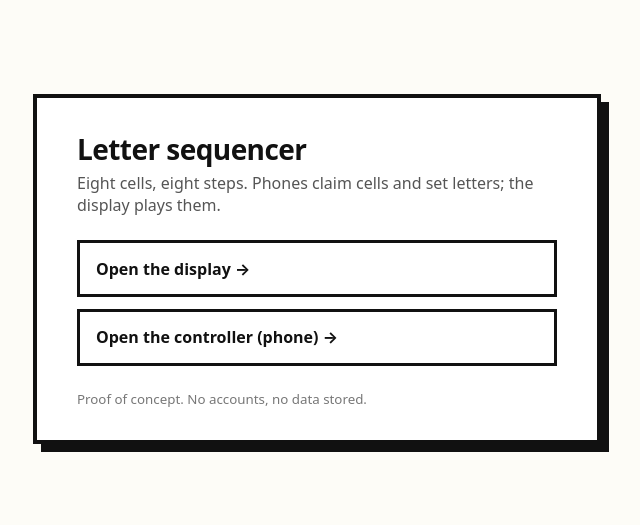
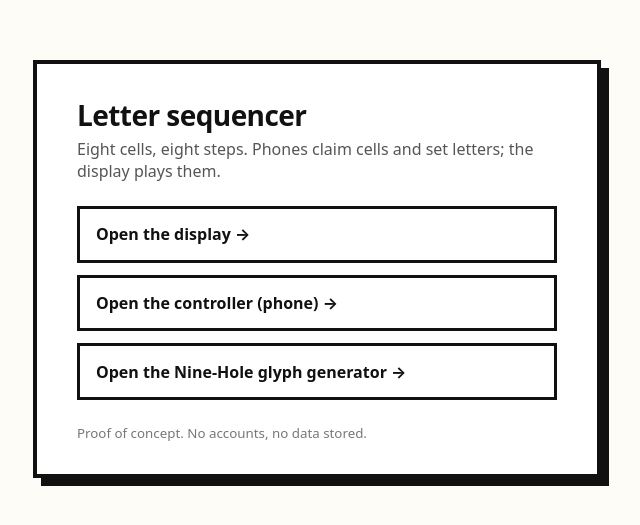
Before and after one commit to voobrazhenie/Alphabet, a website: page index.html in a window 1280 px wide. Shown: the part 131-656 px from the top of the page, without its empty margins (323-963 px from the left). Drawn offline with Linux system fonts and the light colour scheme.

Commit message:
Link glyph generator from Alphabet landing page

```diff
--- a/index.html
+++ b/index.html
@@ -42,6 +42,7 @@
     <p>Eight cells, eight steps. Phones claim cells and set letters; the display plays them.</p>
     <a href="/screen.html">Open the display →</a>
     <a href="/controller.html">Open the controller (phone) →</a>
+    <a href="/glyphs.html">Open the Nine-Hole glyph generator →</a>
     <small>Proof of concept. No accounts, no data stored.</small>
   </main>
 </body>
```
